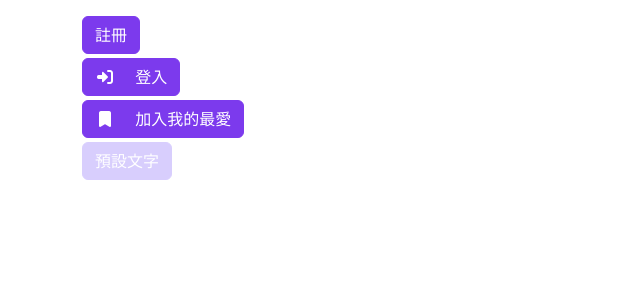
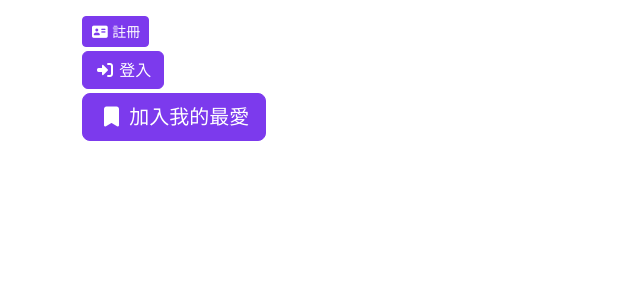
Before and after one commit to idben/EEIT023_20260806, a Vue app in the folder btn01/: page / in a window 1280 px wide. Shown: the top 300 px of the page, without its empty margins (0-640 px from the left). Built offline with nearby package versions, Linux system fonts and the light colour scheme.

Commit message:
全屬性式的元件設計與使用

```diff
--- /dev/null
+++ b/btn01/src/App4.vue
@@ -0,0 +1,16 @@
+<script setup>
+import MyButton4 from './components/MyButton4.vue'
+</script>
+
+<template>
+  <!-- 全屬性式的元件設計與使用 -->
+  <div class="container py-3">
+    <MyButton4 text="註冊" size="sm" :icons="['fa-solid', 'fa-address-card']" />
+    <br>
+    <MyButton4 text="登入" :icons="['fa-solid', 'fa-right-to-bracket']" />
+    <br>
+    <MyButton4 text="加入我的最愛" size="lg" :icons="['fa-solid', 'fa-bookmark']" />
+  </div>
+</template>
+
+<style scoped></style>
--- /dev/null
+++ b/btn01/src/components/MyButton4.vue
@@ -0,0 +1,40 @@
+<script setup>
+defineProps({
+  size: {
+    type: String,
+    default: "md"
+  },
+  text: {
+    type: String,
+    required: true
+  },
+  icons: {
+    type: Array,
+    required: true
+  }
+})
+</script>
+
+<template>
+  <button :class="['btn', 'btn-danger', 'mb-1', 'btn-color1', `btn-${size}`]">
+    <i :class="icons"></i>
+    {{ text }}
+  </button>
+</template>
+
+<style scoped>
+.btn-color1 {
+  --bs-btn-color: #fff;
+  --bs-btn-bg: #7c3aed;
+  --bs-btn-border-color: #7c3aed;
+  --bs-btn-hover-color: #fff;
+  --bs-btn-hover-bg: #510fba;
+  --bs-btn-hover-border-color: #6d28d9;
+  --bs-btn-active-color: #fff;
+  --bs-btn-active-bg: #5b21b6;
+  --bs-btn-active-border-color: #5b21b6;
+  --bs-btn-disabled-color: #fff;
+  --bs-btn-disabled-bg: #c4b5fd;
+  --bs-btn-disabled-border-color: #c4b5fd;
+}
+</style>
--- a/btn01/src/main.js
+++ b/btn01/src/main.js
@@ -1,6 +1,6 @@
 import './assets/main.css'
 
 import { createApp } from 'vue'
-import App from './App3.vue'
+import App from './App4.vue'
 
 createApp(App).mount('#app')
```
